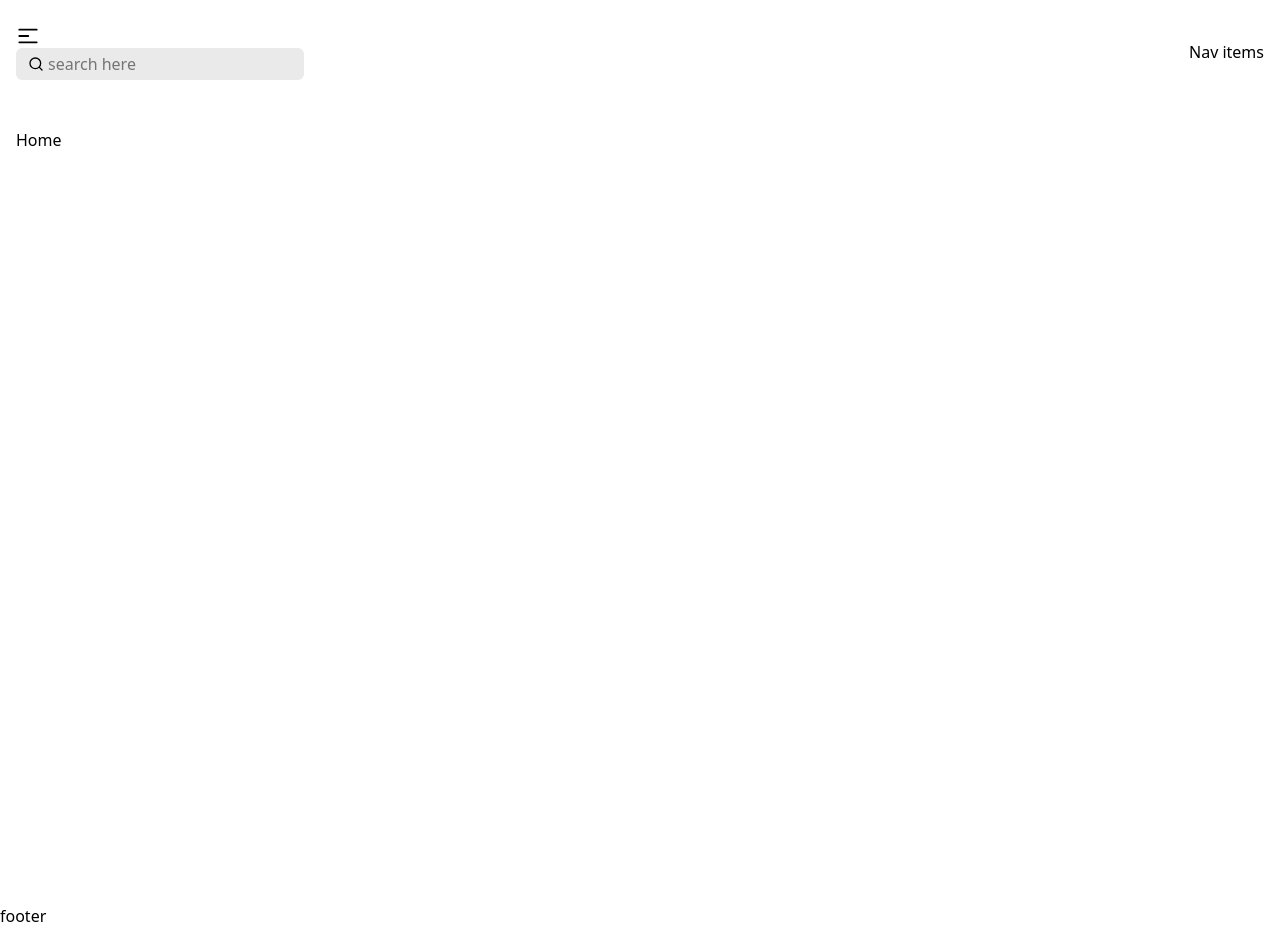
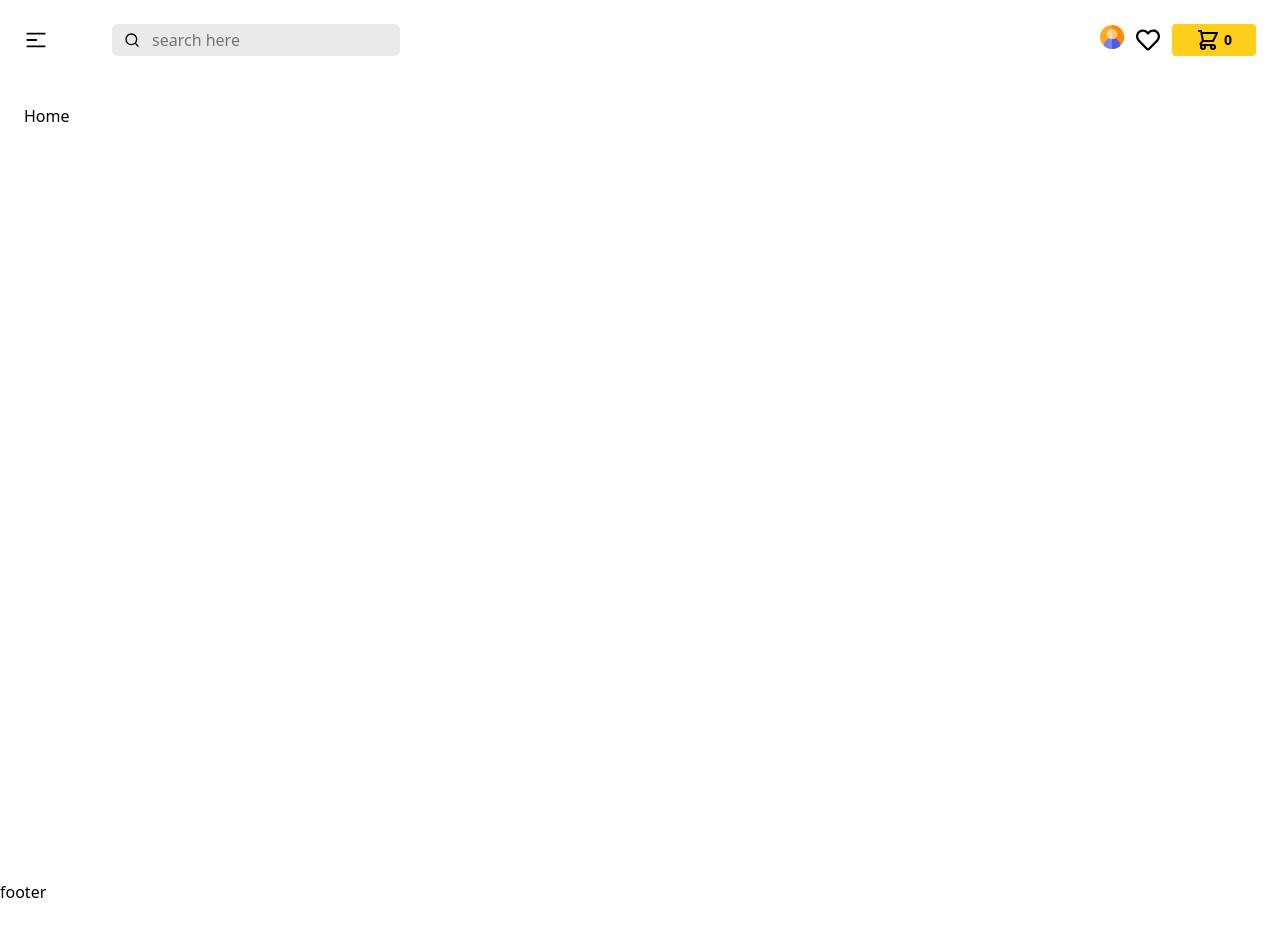
Before and after one commit to Mahmudur-Rahman-Salman/BookShelf, a React (Vite) app in the folder frontend/: page / in a window 1280 px wide. After the commit the page ends 904 px from the top, so only its background shows below. Built offline with nearby package versions, Linux system fonts and the light colour scheme.

Commit message:
navigation bar has been completed

```diff
--- a/frontend/src/App.jsx
+++ b/frontend/src/App.jsx
@@ -6,7 +6,7 @@ function App() {
   return (
     <>
       <Navbar></Navbar>
-      <main className="min-h-screen max-w-screen-2xl mx-auto px-4 py-6 font-primary">
+      <main className="min-h-screen max-w-screen-2xl mx-auto px-6 py-6 font-primary">
         <Outlet />
       </main>
       <footer>footer</footer>
--- a/frontend/src/components/Navbar.jsx
+++ b/frontend/src/components/Navbar.jsx
@@ -1,29 +1,87 @@
-import React from "react";
+import React, { useState } from "react";
 import { Link } from "react-router-dom";
 import { HiMiniBars3CenterLeft } from "react-icons/hi2";
 import { LuSearch } from "react-icons/lu";
+import { FaRegUser } from "react-icons/fa";
+import { FaRegHeart } from "react-icons/fa";
+import { HiOutlineShoppingCart } from "react-icons/hi";
+import avatarImg from "../assets/avatar.png";
+
+const navigation = [
+  { name: "Dashboard", href: "/dashboard" },
+  { name: "Orders", href: "/orders" },
+  { name: "Cart page", href: "/carts" },
+  { name: "Check Out", href: "/checkout" },
+];
 
 const Navbar = () => {
+  const currentUser = true;
+  const [isDropdownOpen, setIsDropdownOpen] = useState(false);
+
   return (
-    <header className="max-w-screen-2xl mx-auto px-4 py-6">
+    <header className="max-w-screen-2xl mx-auto px-6 py-6">
       <nav className="flex justify-between items-center">
         {/* left side */}
-        <div>
+        <div className="flex items-center md:gap-16 gap-4">
           <Link to="/">
             <HiMiniBars3CenterLeft className="size-6" />
           </Link>
           {/* search input */}
           <div className="relative sm:w-72 w-40 space-x-2">
             <LuSearch className="absolute inline-block left-3 inset-y-2" />
+
             <input
               type="text"
               placeholder="search here"
-              className="bg-[#EAEAEA] w-full py-1 md:px-8 px-6 rounded-md focus:outline-none"
+              className="bg-[#EAEAEA] w-full py-1 md:pl-10 pl-8 rounded-md focus:outline-none"
             />
           </div>
         </div>
+
         {/* right side */}
-        <div>Nav items</div>
+        <div className="relative flex items-center md:space-x-3 space-x-2">
+          <div>
+            {currentUser ? (
+              <>
+                <button onClick={() => setIsDropdownOpen(!isDropdownOpen)}>
+                  <img src={avatarImg} alt="" />
+                </button>
+                {/* show dropdowns */}
+                {
+                  isDropdownOpen && (
+                    <div className="absolute right-0 mt-2 bg-white shadow-lg rounded-md w-48 z-40">
+                      <ul className="py-2">
+                        {
+                          navigation.map((item) => (
+                            <li key={item.name}
+                            onClick={() => setIsDropdownOpen(false)}
+                            className="py-2 px-4 hover:bg-gray-200 text-sm block">
+                              <Link to={item.href}>{item.name}</Link>
+                            </li>
+                          ))
+                        }
+                      </ul>
+                    </div>
+                  )
+                }
+              </>
+            ) : (
+              <Link to="/login">
+                <FaRegUser className="size-6" />
+              </Link>
+            )}
+          </div>
+          <button className="hidden sm:block">
+            <FaRegHeart className="size-6" />
+          </button>
+          <Link
+            to="/cart"
+            className="bg-[#FFCE1A] p-1 sm:px-6 px-2 flex items-center rounded-sm"
+          >
+            <HiOutlineShoppingCart className="size-6" />
+            <span className="text-sm font-semibold sm:ml-1">0</span>
+          </Link>
+        </div>
       </nav>
     </header>
   );
```
